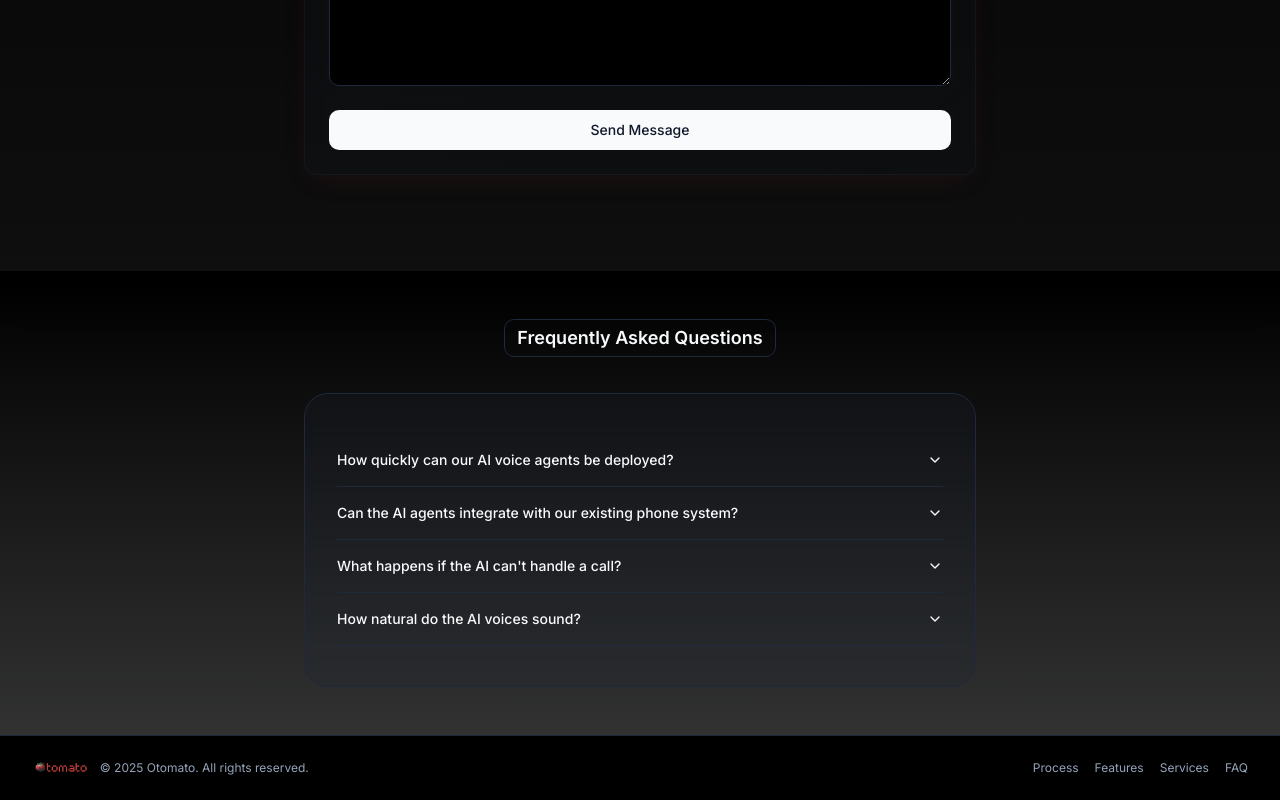
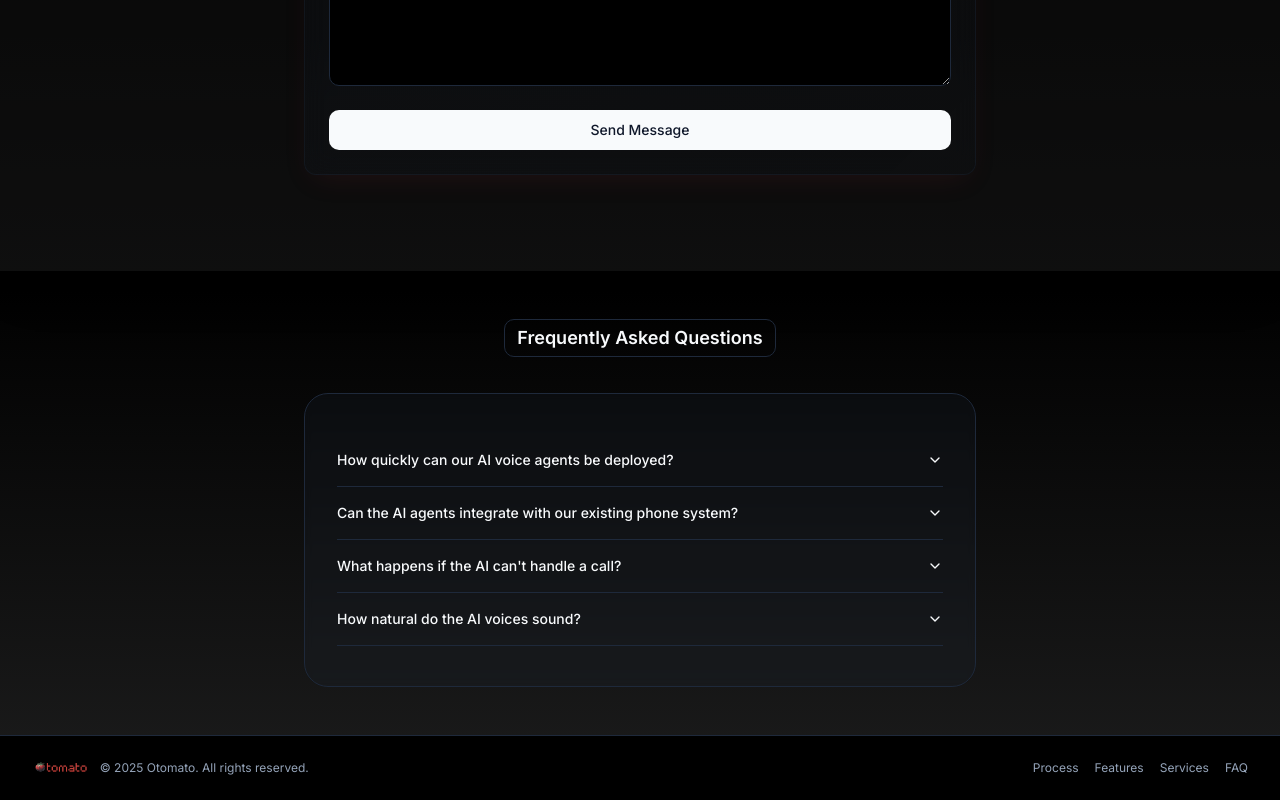
Before and after one commit to bolajiraji2022/echo-scribe-labs, a React (Vite) app: page / in a window 1280 px wide. Shown: the part 3917-4717 px from the top of the page. Built offline with nearby package versions, Linux system fonts and the light colour scheme.

Commit message:
Adjust FAQ gradient brightness
Reduced the brightness of the gradient background at the end of the FAQ section.

```diff
--- a/src/components/site/FAQ.tsx
+++ b/src/components/site/FAQ.tsx
@@ -3,7 +3,7 @@ import ScrollReveal from "@/components/ui/scroll-reveal";
 
 const FAQ = () => {
   return (
-    <section id="faq" className="w-full py-12 bg-gradient-to-b from-background to-primary/20">
+    <section id="faq" className="w-full py-12 bg-gradient-to-b from-background to-primary/10">
       <div className="container">
         <ScrollReveal className="mb-6 text-center">
         <h2 className="text-lg border border-border rounded-md px-3 py-1 inline-block mb-3">Frequently Asked Questions</h2>
```
